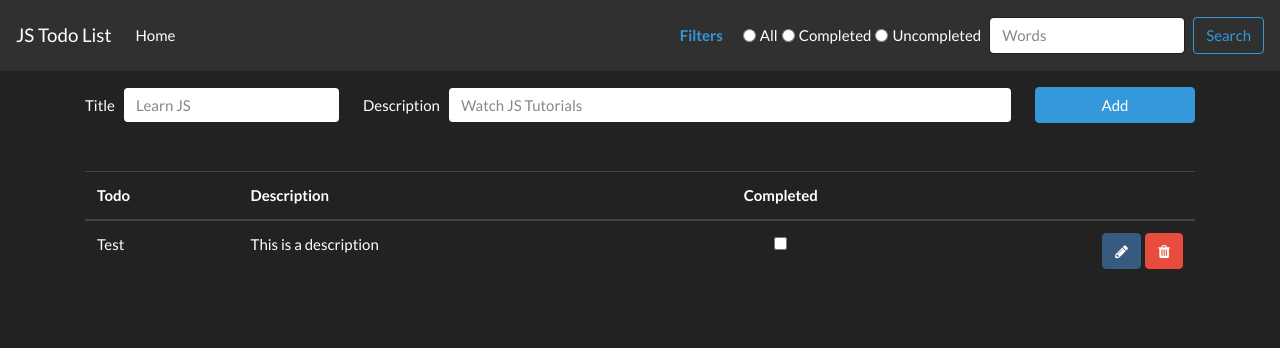
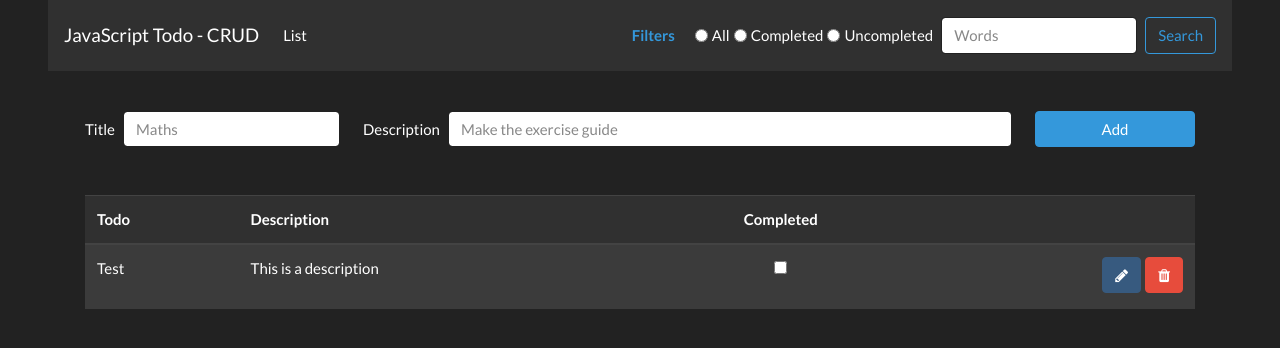
Before and after one commit to ricardoperezo/todo-crud-js, a plain HTML site: page index.html in a window 1280 px wide. Drawn offline with nearby package versions, Linux system fonts and the light colour scheme.

Commit message:
UI changes | Row insert in thead fixed

```diff
--- a/index.html
+++ b/index.html
@@ -14,13 +14,12 @@
       href="https://stackpath.bootstrapcdn.com/bootswatch/4.5.2/darkly/bootstrap.min.css"
       rel="stylesheet"
     />
-    <title>JS Todo List</title>
+    <title>JS Todo List - CRUD</title>
   </head>
   <body>
     <!-- Navbar -->
-
-    <nav class="navbar navbar-expand-lg navbar-dark bg-dark">
-      <a class="navbar-brand" href="#">JS Todo List</a>
+    <nav class="navbar navbar-expand-lg navbar-dark bg-dark mx-5">
+      <a class="navbar-brand" href="#">JavaScript Todo - CRUD</a>
       <button
         class="navbar-toggler"
         type="button"
@@ -37,7 +36,7 @@
         <ul class="navbar-nav mr-auto">
           <li class="nav-item active">
             <a class="nav-link" href="#">
-              Home <span class="sr-only">(current)</span>
+              List <span class="sr-only">(current)</span>
             </a>
           </li>
         </ul>
@@ -67,8 +66,73 @@
       </div>
     </nav>
 
+    <main>
+      <div class="container pt-3 mt-4">
+        <div class="alert alert-danger d-none" role="alert" id="alert">
+          A simple danger alert—check it out!
+        </div>
+
+        <!-- Add Todo -->
+        <div>
+          <form>
+            <div class="row">
+              <div class="col-sm-3 d-sm-flex align-items-center">
+                <label class="m-sm-0">Title</label>
+                <input
+                  type="text"
+                  id="title"
+                  class="form-control ml-sm-2"
+                  placeholder="Maths"
+                />
+              </div>
+              <div
+                class="
+                  px-sm-2
+                  col-sm-7
+                  d-sm-flex
+                  align-items-center
+                  mt-2 mt-sm-0
+                "
+              >
+                <label class="m-sm-0">Description</label>
+                <input
+                  type="text"
+                  id="description"
+                  class="form-control ml-sm-2"
+                  placeholder="Make the exercise guide"
+                />
+              </div>
+              <div class="col-sm-2 d-sm-flex justify-content-end mt-4 mt-sm-0">
+                <button type="button" class="btn btn-info btn-block" id="add">
+                  Add
+                </button>
+              </div>
+            </div>
+          </form>
+        </div>
+
+        <!-- Table -->
+        <div class="mt-5">
+          <table class="table table-hover table-striped table-dark" id="table">
+            <thead>
+              <tr>
+                <th scope="col">Todo</th>
+                <th scope="col">Description</th>
+                <th scope="col">
+                  <div class="d-flex justify-content-center">Completed</div>
+                </th>
+                <th scope="col"></th>
+              </tr>
+            </thead>
+            <tbody>
+              <!-- Content generated with JS -->
+            </tbody>
+          </table>
+        </div>
+      </div>
+    </main>
+
     <!-- Modal -->
-
     <div
       class="modal fade"
       id="modal"
@@ -137,74 +201,6 @@
       </div>
     </div>
 
-    <main>
-      <div class="container pt-3">
-        <div class="alert alert-danger d-none" role="alert" id="alert">
-          A simple danger alert—check it out!
-        </div>
-
-        <!-- Add Todo -->
-
-        <div>
-          <form>
-            <div class="row">
-              <div class="col-sm-3 d-sm-flex align-items-center">
-                <label class="m-sm-0">Title</label>
-                <input
-                  type="text"
-                  id="title"
-                  class="form-control ml-sm-2"
-                  placeholder="Learn JS"
-                />
-              </div>
-              <div
-                class="
-                  px-sm-2
-                  col-sm-7
-                  d-sm-flex
-                  align-items-center
-                  mt-2 mt-sm-0
-                "
-              >
-                <label class="m-sm-0">Description</label>
-                <input
-                  type="text"
-                  id="description"
-                  class="form-control ml-sm-2"
-                  placeholder="Watch JS Tutorials"
-                />
-              </div>
-              <div class="col-sm-2 d-sm-flex justify-content-end mt-4 mt-sm-0">
-                <button type="button" class="btn btn-info btn-block" id="add">
-                  Add
-                </button>
-              </div>
-            </div>
-          </form>
-        </div>
-
-        <!-- Table -->
-
-        <div class="mt-5">
-          <table class="table table-striped" id="table">
-            <thead>
-              <tr>
-                <th scope="col">Todo</th>
-                <th scope="col">Description</th>
-                <th scope="col">
-                  <div class="d-flex justify-content-center">Completed</div>
-                </th>
-                <th scope="col"></th>
-              </tr>
-            </thead>
-            <tbody>
-              <!-- Content generated with JS -->
-            </tbody>
-          </table>
-        </div>
-      </div>
-    </main>
-
     <!-- JQuery -->
     <script
       src="https://code.jquery.com/jquery-3.5.1.slim.min.js"
--- a/js/model.js
+++ b/js/model.js
@@ -27,7 +27,7 @@ export default class Model {
   }
 
   getTodos() {
-    return this.todos.map((todo) => ({ ...todo })); // "clone" every todo item of todos list
+    return this.todos.map((todo) => ({ ...todo })); // "clone" each todo item of todos list
   }
 
   findTodo(id) {
@@ -38,12 +38,6 @@ export default class Model {
     const index = this.findTodo(id);
     const todo = this.todos[index];
     todo.completed = !todo.completed;
-    this.save();
-  }
-
-  editTodo(id, values) {
-    const index = this.findTodo(id);
-    Object.assign(this.todos[index], values);
     this.save();
   }
 
@@ -59,8 +53,13 @@ export default class Model {
     console.log(this.todos);
     this.save();
 
-    // return a clone of todo object
-    return { ...todo };
+    return { ...todo }; // return a clone of todo object
+  }
+
+  editTodo(id, values) {
+    const index = this.findTodo(id);
+    Object.assign(this.todos[index], values);
+    this.save();
   }
 
   removeTodo(id) {
--- a/js/view.js
+++ b/js/view.js
@@ -19,13 +19,6 @@ export default class View {
 
   setModel(model) {
     this.model = model;
-  }
-
-  render() {
-    const todos = this.model.getTodos();
-    todos.forEach((todo) => {
-      this.createRow(todo);
-    });
   }
 
   filter(filters) {
@@ -56,13 +49,20 @@ export default class View {
     }
   }
 
+  toggleCompleted(id) {
+    this.model.toggleCompleted(id);
+  }
+
   addTodo(title, description) {
     const todo = this.model.addTodo(title, description);
     this.createRow(todo);
   }
 
-  toggleCompleted(id) {
-    this.model.toggleCompleted(id);
+  render() {
+    const todos = this.model.getTodos();
+    todos.forEach((todo) => {
+      this.createRow(todo);
+    });
   }
 
   editTodo(id, values) {
@@ -79,25 +79,27 @@ export default class View {
   }
 
   createRow(todo) {
-    const row = table.insertRow();
+    const row = table.children[1].insertRow(); // Pointing to tbody tag
     row.setAttribute("id", todo.id);
     row.innerHTML = `
-            <td>${todo.title}</td>
-            <td>${todo.description}</td>
-            <td class="text-center">
+          <td>${todo.title}</th>
+          <td>${todo.description}</td>
+          <td class="text-center">
 
-            </td>
-            <td class="text-right">
+          </td>
+          <td class="text-right">
 
-            </td>
+          </td>
         `;
 
+    // checkbox input DOM element
     const checkbox = document.createElement("input");
     checkbox.type = "checkbox";
     checkbox.checked = todo.completed;
     checkbox.onclick = () => this.toggleCompleted(todo.id);
     row.children[2].appendChild(checkbox);
 
+    // edit button DOM element
     const editBtn = document.createElement("button");
     editBtn.classList.add("btn", "btn-primary", "mb-1");
     editBtn.innerHTML = '<i class="fa fa-pencil"></i>';
@@ -112,6 +114,7 @@ export default class View {
       });
     row.children[3].appendChild(editBtn);
 
+    // remove button DOM element
     const removeBtn = document.createElement("button");
     removeBtn.classList.add("btn", "btn-danger", "mb-1", "ml-1");
     removeBtn.innerHTML = '<i class="fa fa-trash"></i>';
```
